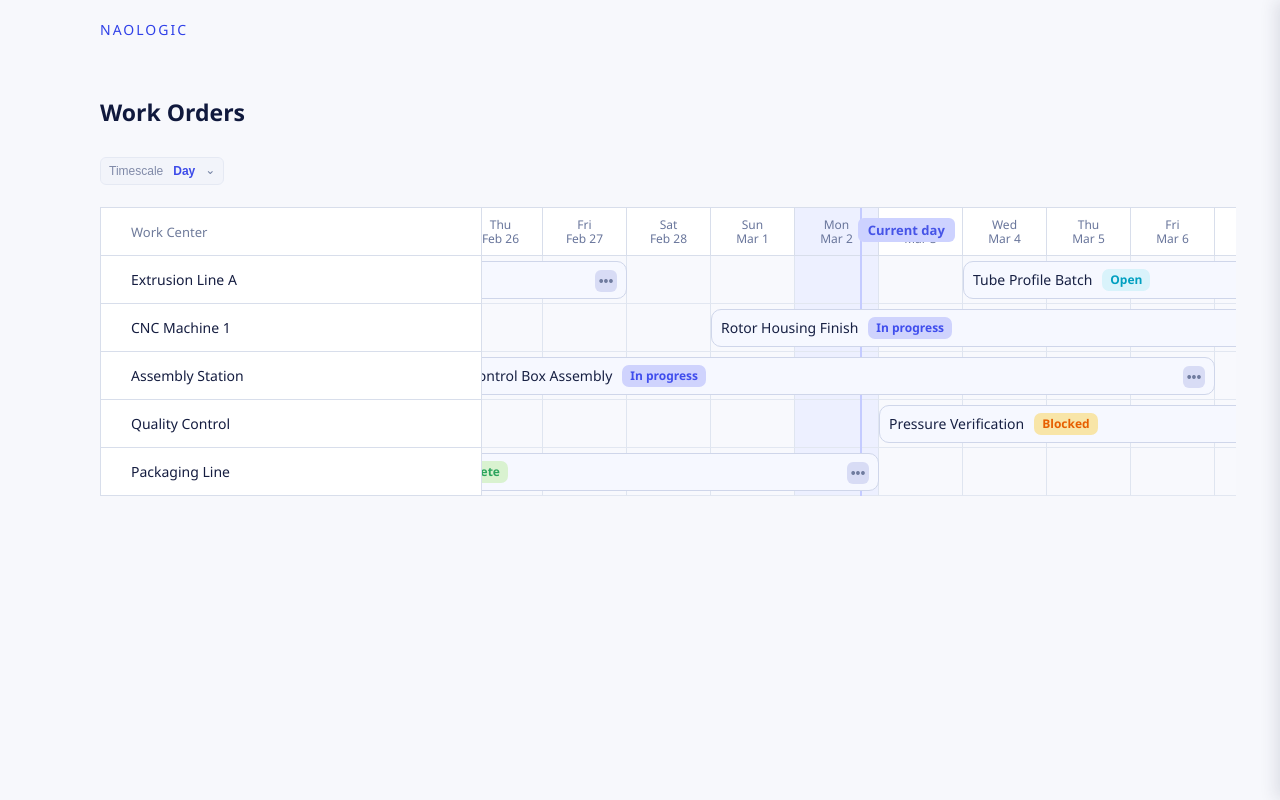
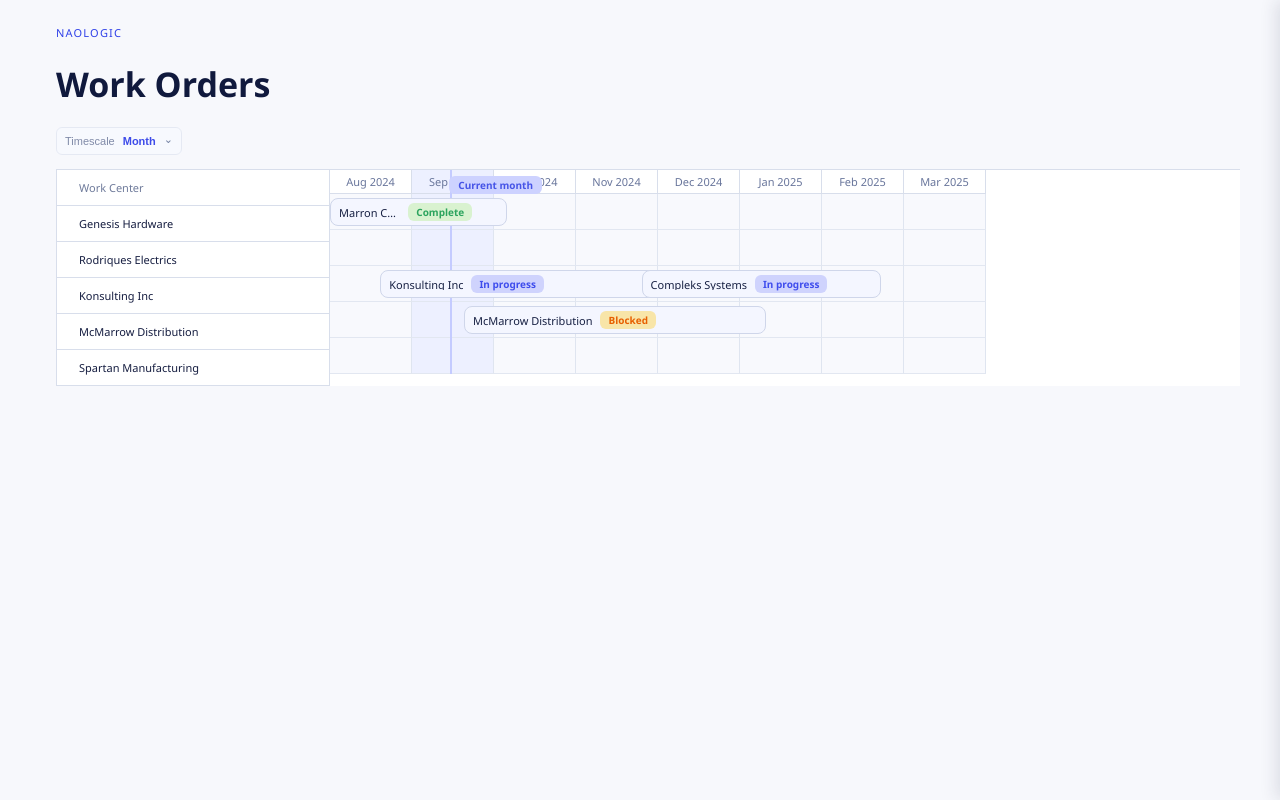
Before and after one commit to KTBarnette/Naologic, an Angular app: page / in a window 1280 px wide. Built offline with nearby package versions, Linux system fonts and the light colour scheme; a web font is replaced by a local one.

Commit message:
Squaring up UI and Feature Beautification

```diff
--- a/src/app/data/sample-documents.ts
+++ b/src/app/data/sample-documents.ts
@@ -1,11 +1,11 @@
 import { WorkCenterDocument, WorkOrderDocument } from '../types/docs';
 
 export const workCenters: WorkCenterDocument[] = [
-  { docId: 'wc-01', docType: 'workCenter', data: { name: 'Extrusion Line A' } },
-  { docId: 'wc-02', docType: 'workCenter', data: { name: 'CNC Machine 1' } },
-  { docId: 'wc-03', docType: 'workCenter', data: { name: 'Assembly Station' } },
-  { docId: 'wc-04', docType: 'workCenter', data: { name: 'Quality Control' } },
-  { docId: 'wc-05', docType: 'workCenter', data: { name: 'Packaging Line' } }
+  { docId: 'wc-01', docType: 'workCenter', data: { name: 'Genesis Hardware' } },
+  { docId: 'wc-02', docType: 'workCenter', data: { name: 'Rodriques Electrics' } },
+  { docId: 'wc-03', docType: 'workCenter', data: { name: 'Konsulting Inc' } },
+  { docId: 'wc-04', docType: 'workCenter', data: { name: 'McMarrow Distribution' } },
+  { docId: 'wc-05', docType: 'workCenter', data: { name: 'Spartan Manufacturing' } }
 ];
 
 export const workOrders: WorkOrderDocument[] = [
@@ -14,98 +14,43 @@ export const workOrders: WorkOrderDocument[] = [
     docType: 'workOrder',
     data: {
       workCenterId: 'wc-01',
-      name: 'Aluminum Die Run',
+      name: 'Marron Centrix Ltd',
       status: 'complete',
-      startDate: '2026-02-20',
-      endDate: '2026-02-27'
+      startDate: '2024-07-20',
+      endDate: '2024-10-05'
     }
   },
   {
     docId: 'wo-1002',
     docType: 'workOrder',
     data: {
-      workCenterId: 'wc-01',
-      name: 'Tube Profile Batch',
-      status: 'open',
-      startDate: '2026-03-04',
-      endDate: '2026-03-11'
+      workCenterId: 'wc-03',
+      name: 'Konsulting Inc',
+      status: 'in-progress',
+      startDate: '2024-08-20',
+      endDate: '2024-11-30'
     }
   },
   {
     docId: 'wo-1003',
     docType: 'workOrder',
     data: {
-      workCenterId: 'wc-02',
-      name: 'Rotor Housing Finish',
+      workCenterId: 'wc-03',
+      name: 'Compleks Systems',
       status: 'in-progress',
-      startDate: '2026-03-01',
-      endDate: '2026-03-08'
+      startDate: '2024-11-25',
+      endDate: '2025-02-20'
     }
   },
   {
     docId: 'wo-1004',
     docType: 'workOrder',
     data: {
-      workCenterId: 'wc-02',
-      name: 'Spindle Plate Rework',
+      workCenterId: 'wc-04',
+      name: 'McMarrow Distribution',
       status: 'blocked',
-      startDate: '2026-03-14',
-      endDate: '2026-03-19'
-    }
-  },
-  {
-    docId: 'wo-1005',
-    docType: 'workOrder',
-    data: {
-      workCenterId: 'wc-03',
-      name: 'Control Box Assembly',
-      status: 'in-progress',
-      startDate: '2026-02-26',
-      endDate: '2026-03-06'
-    }
-  },
-  {
-    docId: 'wo-1006',
-    docType: 'workOrder',
-    data: {
-      workCenterId: 'wc-03',
-      name: 'Harness Install Group B',
-      status: 'open',
-      startDate: '2026-03-09',
-      endDate: '2026-03-16'
-    }
-  },
-  {
-    docId: 'wo-1007',
-    docType: 'workOrder',
-    data: {
-      workCenterId: 'wc-04',
-      name: 'Pressure Verification',
-      status: 'blocked',
-      startDate: '2026-03-03',
-      endDate: '2026-03-07'
-    }
-  },
-  {
-    docId: 'wo-1008',
-    docType: 'workOrder',
-    data: {
-      workCenterId: 'wc-05',
-      name: 'Final Pack Run 22A',
-      status: 'complete',
-      startDate: '2026-02-24',
-      endDate: '2026-03-02'
-    }
-  },
-  {
-    docId: 'wo-1009',
-    docType: 'workOrder',
-    data: {
-      workCenterId: 'wc-05',
-      name: 'Labeling Wave 3',
-      status: 'open',
-      startDate: '2026-03-10',
-      endDate: '2026-03-15'
+      startDate: '2024-09-20',
+      endDate: '2025-01-10'
     }
   }
 ];
--- a/src/app/timeline/timeline.component.html
+++ b/src/app/timeline/timeline.component.html
@@ -86,7 +86,11 @@
                     <span class="status-badge" [class]="'status-badge status-' + workOrder.data.status">
                       {{ statusLabel(workOrder.data.status) }}
                     </span>
-                    <span class="work-order-actions" (click)="$event.stopPropagation()">
+                    <span
+                      class="work-order-actions"
+                      [class.is-open]="actionsMenu?.workOrderId === workOrder.docId"
+                      (click)="$event.stopPropagation()"
+                    >
                       <button
                         type="button"
                         class="work-order-kebab"
--- a/src/app/timeline/timeline.component.scss
+++ b/src/app/timeline/timeline.component.scss
@@ -28,38 +28,38 @@
 
 .work-orders-page {
   min-height: 100vh;
-  padding: 16px 44px 40px 100px;
+  padding: 20px 40px 34px 56px;
   box-sizing: border-box;
 }
 
 .brand-row {
-  height: 28px;
+  height: 24px;
   display: flex;
   align-items: center;
 }
 
 .brand-mark {
   color: #3041e8;
-  font-size: 14px;
-  letter-spacing: 2px;
+  font-size: 11px;
+  letter-spacing: 1.2px;
   line-height: 1;
   font-weight: 500;
 }
 
 .page-content {
-  margin-top: 56px;
+  margin-top: 22px;
 }
 
 .page-title {
   margin: 0;
-  font-size: 23px;
+  font-size: 34px;
   line-height: 1.1;
-  font-weight: 700;
+  font-weight: 600;
   color: #10193d;
 }
 
 .timeline-toolbar {
-  margin-top: 32px;
+  margin-top: 24px;
   position: relative;
   z-index: 35;
 }
@@ -68,32 +68,32 @@
   height: 28px;
   border: 1px solid #e5e9f3;
   border-radius: 6px;
-  background: #f2f4fa;
+  background: #f7f9fe;
   color: #2a335a;
-  font-size: 12px;
+  font-size: 11px;
   line-height: 1;
   padding: 0 8px;
   display: inline-flex;
   align-items: center;
-  gap: 10px;
+  gap: 8px;
   cursor: pointer;
 }
 
 .timescale-label {
   color: #808aa8;
-  font-size: 12px;
+  font-size: 11px;
   font-weight: 500;
 }
 
 .timescale-value {
   color: #3d4be9;
-  font-size: 12px;
+  font-size: 11px;
   font-weight: 600;
 }
 
 .timescale-chevron {
   color: #7280a2;
-  font-size: 12px;
+  font-size: 11px;
   margin-top: -3px;
 }
 
@@ -130,9 +130,9 @@
 }
 
 .timeline-layout {
-  margin-top: 22px;
+  margin-top: 14px;
   display: grid;
-  grid-template-columns: 382px minmax(0, 1fr);
+  grid-template-columns: 274px minmax(0, 1fr);
   border-top: 1px solid var(--line);
 }
 
@@ -144,22 +144,22 @@
 
 .panel-header,
 .work-center-row {
-  height: 48px;
+  height: 36px;
   box-sizing: border-box;
   display: flex;
   align-items: center;
-  padding: 0 30px;
+  padding: 0 22px;
   border-bottom: 1px solid var(--line);
 }
 
 .panel-header {
-  font-size: 13px;
+  font-size: 11px;
   color: var(--muted);
   font-weight: 500;
 }
 
 .work-center-row {
-  font-size: 14px;
+  font-size: 11px;
   color: #151d40;
   font-weight: 500;
 }
@@ -188,15 +188,15 @@
 
 .today-pill {
   position: absolute;
-  top: 10px;
-  height: 24px;
-  line-height: 24px;
-  transform: translateX(-2px);
+  top: 6px;
+  height: 18px;
+  line-height: 18px;
+  transform: translateX(-1px);
   border-radius: 6px;
-  padding: 0 10px;
+  padding: 0 9px;
   background: var(--today-pill-bg);
   color: var(--today-pill-text);
-  font-size: 13px;
+  font-size: 10px;
   font-weight: 600;
   z-index: 5;
   white-space: nowrap;
@@ -204,7 +204,7 @@
 
 .timeline-header-row {
   display: flex;
-  height: 48px;
+  height: 24px;
   border-bottom: 1px solid var(--line);
 }
 
@@ -220,13 +220,13 @@
 }
 
 .header-top {
-  font-size: 12px;
+  font-size: 11px;
   color: #68759b;
   line-height: 1.1;
 }
 
 .header-bottom {
-  font-size: 12px;
+  font-size: 11px;
   color: #68759b;
   line-height: 1.1;
 }
@@ -234,7 +234,7 @@
 .timeline-data-row {
   position: relative;
   display: flex;
-  height: 48px;
+  height: 36px;
   cursor: pointer;
 }
 
@@ -256,11 +256,11 @@
 
 .add-slot {
   position: absolute;
-  top: 6px;
+  top: 3px;
   transform: translateX(-50%);
-  width: 112px;
-  height: 34px;
-  border-radius: 10px;
+  width: 110px;
+  height: 30px;
+  border-radius: 8px;
   border: 1px solid #b0b9ff;
   background: #cfd4fb;
   z-index: 7;
@@ -268,14 +268,14 @@
 
 .row-hover-pill {
   position: absolute;
-  top: -24px;
+  top: -18px;
   transform: translateX(-50%);
-  height: 24px;
-  border-radius: 10px;
+  height: 20px;
+  border-radius: 8px;
   background: #6d7798;
   color: #fff;
-  font-size: 12px;
-  line-height: 24px;
+  font-size: 11px;
+  line-height: 20px;
   padding: 0 9px;
   white-space: nowrap;
   z-index: 8;
@@ -292,36 +292,39 @@
   position: absolute;
   top: 50%;
   transform: translateY(-50%);
-  height: 38px;
-  border-radius: 10px;
+  height: 28px;
+  border-radius: 8px;
   border: 1px solid #cfd6ea;
-  background: #f6f8ff;
+  background: #f4f6ff;
   display: inline-flex;
   align-items: center;
-  gap: 10px;
-  padding: 0 9px;
+  gap: 8px;
+  padding: 0 8px;
   box-sizing: border-box;
   pointer-events: auto;
   cursor: pointer;
 }
 
 .work-order-name {
-  font-size: 14px;
+  font-size: 11px;
   line-height: 1;
   color: #172043;
   font-weight: 500;
   white-space: nowrap;
+  max-width: 160px;
+  overflow: hidden;
+  text-overflow: ellipsis;
 }
 
 .status-badge,
 .status-pill {
-  height: 22px;
-  border-radius: 7px;
+  height: 18px;
+  border-radius: 6px;
   display: inline-flex;
   align-items: center;
   padding: 0 8px;
-  font-size: 12px;
-  line-height: 22px;
+  font-size: 10px;
+  line-height: 18px;
   font-weight: 600;
   white-space: nowrap;
 }
@@ -348,15 +351,22 @@
 
 .work-order-actions {
   margin-left: auto;
+  opacity: 0;
+  transition: opacity 120ms ease;
+}
+
+.work-order-bar:hover .work-order-actions,
+.work-order-actions.is-open {
+  opacity: 1;
 }
 
 .work-order-kebab {
-  width: 22px;
-  height: 22px;
+  width: 18px;
+  height: 18px;
   border: 0;
-  border-radius: 6px;
+  border-radius: 5px;
   color: #707c9f;
-  font-size: 14px;
+  font-size: 11px;
   line-height: 1;
   background: #d8dcf5;
   padding: 0;
--- a/src/app/timeline/timeline.component.ts
+++ b/src/app/timeline/timeline.component.ts
@@ -37,6 +37,8 @@ const STRESS_WORK_ORDER_COUNT = 10000;
 const STRESS_RANGE_START_ISO = '2025-01-01';
 /** End date range used to generate stress-mode work orders. */
 const STRESS_RANGE_END_ISO = '2027-12-31';
+/** Frozen reference date used to match provided design screenshot. */
+const REFERENCE_ANCHOR_ISO = '2024-09-15';
 
 @Component({
   selector: 'app-timeline',
@@ -50,9 +52,9 @@ export class TimelineComponent implements AfterViewInit {
   readonly workCenters: WorkCenterDocument[];
   readonly workOrders: WorkOrderDocument[];
 
-  readonly dayColWidthPx = 84;
+  readonly dayColWidthPx = 76;
   readonly weekColWidthPx = 168;
-  readonly monthColWidthPx = 224;
+  readonly monthColWidthPx = 82;
   readonly timescaleOptions: Timescale[] = ['day', 'week', 'month'];
   readonly statusOptions: WorkOrderStatus[] = ['open', 'in-progress', 'complete', 'blocked'];
 
@@ -63,7 +65,7 @@ export class TimelineComponent implements AfterViewInit {
   private readonly monthFormatter = new Intl.DateTimeFormat('en-US', { month: 'short', year: 'numeric', timeZone: 'UTC' });
   private workOrdersByWorkCenterId: Partial<Record<string, WorkOrderDocument[]>> = {};
 
-  timescale: Timescale = 'day';
+  timescale: Timescale = 'month';
   visibleColumns: TimelineColumn[] = [];
   panelOpen = false;
   panelMode: 'create' | 'edit' = 'create';
@@ -116,7 +118,16 @@ export class TimelineComponent implements AfterViewInit {
   }
 
   ngAfterViewInit(): void {
-    queueMicrotask(() => this.scrollToToday(false));
+    queueMicrotask(() => {
+      if (this.timescale === 'month') {
+        const timelinePanel = this.timelineScrollPanelRef?.nativeElement;
+        if (timelinePanel) {
+          timelinePanel.scrollLeft = 0;
+        }
+        return;
+      }
+      this.scrollToToday(false);
+    });
   }
 
   /** Returns active timeline column width in pixels based on selected timescale. */
@@ -165,7 +176,17 @@ export class TimelineComponent implements AfterViewInit {
     this.timescale = next;
     this.timescaleMenuOpen = false;
     this.rebuildColumns();
-    queueMicrotask(() => this.scrollToToday(false));
+    queueMicrotask(() => {
+      const timelinePanel = this.timelineScrollPanelRef?.nativeElement;
+      if (!timelinePanel) {
+        return;
+      }
+      if (this.timescale === 'month') {
+        timelinePanel.scrollLeft = 0;
+        return;
+      }
+      this.scrollToToday(false);
+    });
   }
 
   /** Returns human-readable label for timescale menu and trigger. */
@@ -186,6 +207,9 @@ export class TimelineComponent implements AfterViewInit {
 
   /** Pixel offset of current local time within the UTC-based timeline axis. */
   get todayOffsetPx(): number {
+    if (this.timescale === 'month') {
+      return this.utcDayToPx(this.isoToUtcDay(REFERENCE_ANCHOR_ISO));
+    }
     const now = new Date();
     const nowLocalDayFloat = this.toUtcDay(now) + this.localDayFraction(now);
     return this.utcDayToPx(nowLocalDayFloat);
@@ -584,17 +608,17 @@ export class TimelineComponent implements AfterViewInit {
 
   /** Recomputes timeline columns for current timescale. */
   private rebuildColumns(): void {
-    const todayUtcDay = this.toUtcDay(new Date());
+    const anchorUtcDay = this.isoToUtcDay(REFERENCE_ANCHOR_ISO);
 
     if (this.timescale === 'week') {
-      this.visibleColumns = this.buildWeekColumns(todayUtcDay);
+      this.visibleColumns = this.buildWeekColumns(anchorUtcDay);
       return;
     }
     if (this.timescale === 'month') {
-      this.visibleColumns = this.buildMonthColumns(todayUtcDay);
+      this.visibleColumns = this.buildReferenceMonthColumns(anchorUtcDay);
       return;
     }
-    this.visibleColumns = this.buildDayColumns(todayUtcDay);
+    this.visibleColumns = this.buildDayColumns(anchorUtcDay);
   }
 
   /** Builds +/-14 day columns around today. */
@@ -639,14 +663,13 @@ export class TimelineComponent implements AfterViewInit {
     return columns;
   }
 
-  /** Builds +/-6 month columns around current month. */
-  private buildMonthColumns(todayUtcDay: number): TimelineColumn[] {
-    const today = new Date();
-    const baseYear = today.getUTCFullYear();
-    const baseMonth = today.getUTCMonth();
+  /** Builds fixed Aug 2024 -> Mar 2025 month columns to match reference capture. */
+  private buildReferenceMonthColumns(todayUtcDay: number): TimelineColumn[] {
+    const baseYear = 2024;
+    const baseMonth = 7;
     const columns: TimelineColumn[] = [];
 
-    for (let offset = -6; offset <= 6; offset += 1) {
+    for (let offset = 0; offset <= 7; offset += 1) {
       const startUtcDay = Date.UTC(baseYear, baseMonth + offset, 1) / this.msPerDay;
       const endUtcDay = Date.UTC(baseYear, baseMonth + offset + 1, 1) / this.msPerDay;
       columns.push({
```
